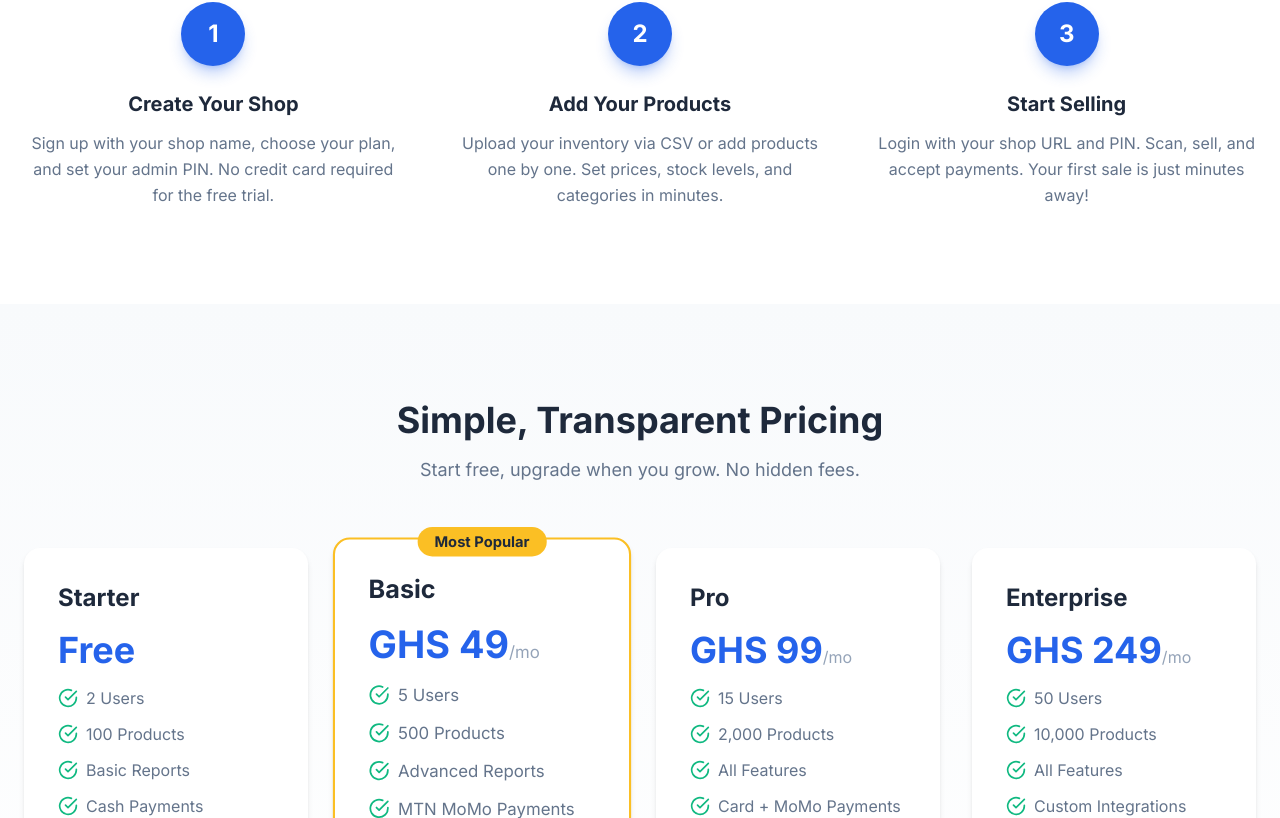
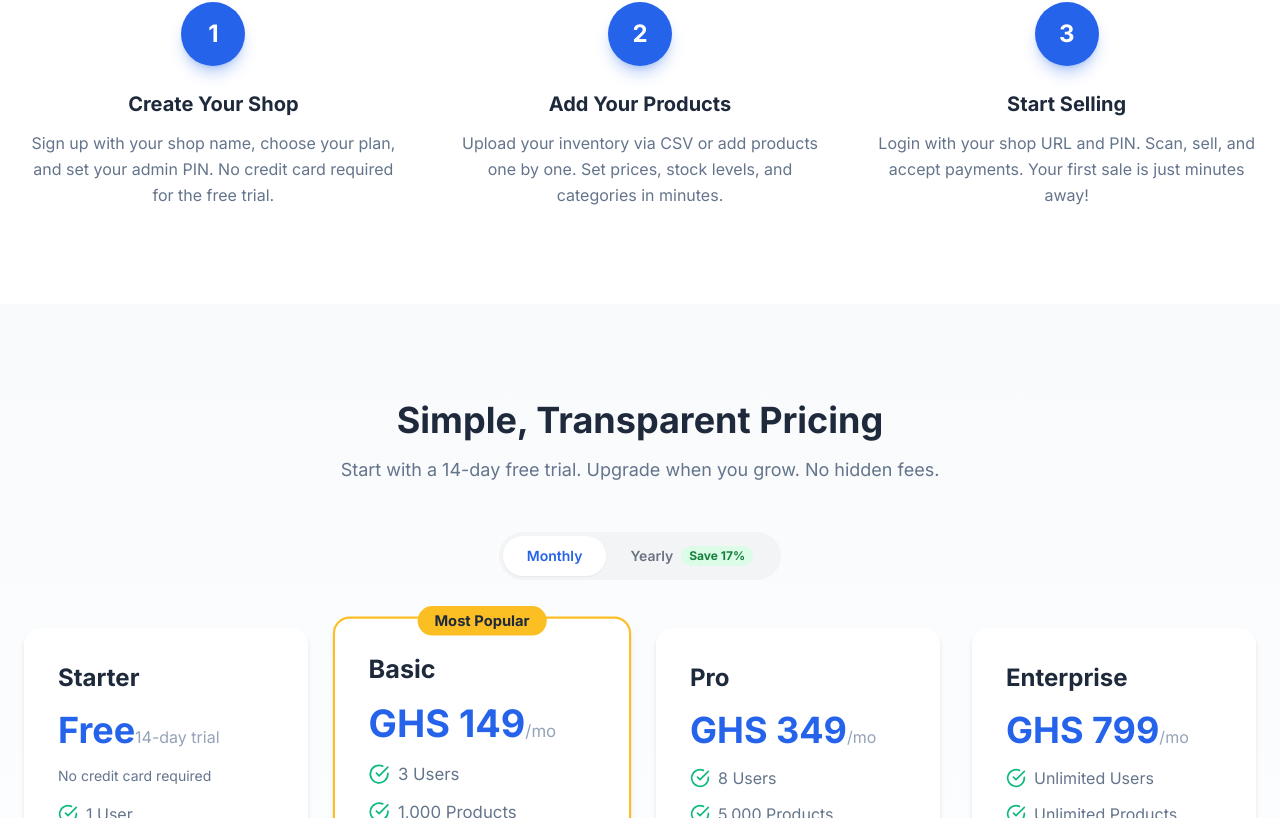
Before and after one commit to gistprintgh97-sketch/wag-pos, a React (Vite) app in the folder frontend/: page / in a window 1280 px wide. Shown: the part 1982-2800 px from the top of the page. Built offline with nearby package versions, Linux system fonts and the light colour scheme.

Commit message:
feat: update pricing to value-based model with yearly/monthly toggle

```diff
--- a/frontend/src/pages/LandingPage.jsx
+++ b/frontend/src/pages/LandingPage.jsx
@@ -4,14 +4,16 @@ import {
   ShoppingBag, Shield, Zap, Globe, CheckCircle,
   Star, ChevronDown, ArrowRight, BarChart3,
   Boxes, Smartphone, PieChart, Users, Receipt,
-  Rocket, PlayCircle, Phone, MessageCircle
+  Rocket, PlayCircle, Phone, MessageCircle, ToggleLeft, ToggleRight
 } from 'lucide-react';
 import { useState, useEffect } from 'react';
+import WhatsAppSupport from '../components/WhatsAppSupport';
 
 export default function LandingPage() {
   const navigate = useNavigate();
   const [activeFaq, setActiveFaq] = useState(0);
   const [scrolled, setScrolled] = useState(false);
+  const [isYearly, setIsYearly] = useState(false);
 
   useEffect(() => {
     const handleScroll = () => setScrolled(window.scrollY > 50);
@@ -35,10 +37,46 @@ export default function LandingPage() {
   ];
 
   const pricing = [
-    { name: "Starter", price: "Free", period: "", features: ["2 Users", "100 Products", "Basic Reports", "Cash Payments", "Email Support"], popular: false, cta: "Get Started" },
-    { name: "Basic", price: "GHS 49", period: "/mo", features: ["5 Users", "500 Products", "Advanced Reports", "MTN MoMo Payments", "Priority Support"], popular: true, cta: "Start Free Trial" },
-    { name: "Pro", price: "GHS 99", period: "/mo", features: ["15 Users", "2,000 Products", "All Features", "Card + MoMo Payments", "24/7 Support"], popular: false, cta: "Start Free Trial" },
-    { name: "Enterprise", price: "GHS 249", period: "/mo", features: ["50 Users", "10,000 Products", "All Features", "Custom Integrations", "Dedicated Manager"], popular: false, cta: "Contact Sales" },
+    {
+      name: "Starter",
+      monthlyPrice: 0,
+      displayPrice: "Free",
+      period: "14-day trial",
+      yearlyPrice: 0,
+      features: ["1 User", "200 Products", "Basic Reports", "MTN MoMo", "Email Support"],
+      popular: false,
+      cta: "Start Free Trial"
+    },
+    {
+      name: "Basic",
+      monthlyPrice: 149,
+      displayPrice: "GHS 149",
+      period: "/mo",
+      yearlyPrice: 1490,
+      features: ["3 Users", "1,000 Products", "Advanced Reports", "MTN MoMo + Cards", "Priority Support"],
+      popular: true,
+      cta: "Start Free Trial"
+    },
+    {
+      name: "Pro",
+      monthlyPrice: 349,
+      displayPrice: "GHS 349",
+      period: "/mo",
+      yearlyPrice: 3490,
+      features: ["8 Users", "5,000 Products", "All Features", "Offline Mode", "24/7 Support"],
+      popular: false,
+      cta: "Start Free Trial"
+    },
+    {
+      name: "Enterprise",
+      monthlyPrice: 799,
+      displayPrice: "GHS 799",
+      period: "/mo",
+      yearlyPrice: 7990,
+      features: ["Unlimited Users", "Unlimited Products", "Multi-branch", "API Access", "Dedicated Manager"],
+      popular: false,
+      cta: "Contact Sales"
+    },
   ];
 
   const testimonials = [
@@ -48,7 +86,7 @@ export default function LandingPage() {
   ];
 
   const faqs = [
-    { q: "Is WAG POS really free to start?", a: "Yes! Our Starter plan is completely free forever. You get 2 users, 100 products, and basic reports. No credit card required. Upgrade only when you need more features." },
+    { q: "Is WAG POS really free to start?", a: "Yes! Start with a 14-day free trial on any plan. No credit card required. After the trial, choose the plan that fits your business. Upgrade or downgrade anytime." },
     { q: "Can I accept MTN Mobile Money payments?", a: "Absolutely! WAG POS integrates with Paystack to accept MTN MoMo, Vodafone Cash, AirtelTigo Money, and all major bank cards. Payments settle directly to your Ghanaian bank account." },
     { q: "Do I need special hardware?", a: "No! WAG POS works on any device with a browser — laptop, tablet, or even your phone. For the best experience, we recommend a tablet or touchscreen monitor at your checkout counter." },
     { q: "Is my data secure?", a: "Yes! We use bank-grade SSL encryption, JWT authentication, rate limiting, and input validation. Your data is stored on secure PostgreSQL databases with automated backups." },
@@ -194,20 +232,57 @@ export default function LandingPage() {
       {/* Pricing */}
       <section id="pricing" className="py-24 bg-gradient-to-b from-slate-50 to-white">
         <div className="max-w-7xl mx-auto px-6">
-          <div className="text-center max-w-2xl mx-auto mb-16">
+          <div className="text-center max-w-2xl mx-auto mb-12">
             <h2 className="text-4xl font-extrabold text-slate-800 mb-4">Simple, Transparent Pricing</h2>
-            <p className="text-slate-500 text-lg">Start free, upgrade when you grow. No hidden fees.</p>
+            <p className="text-slate-500 text-lg">Start with a 14-day free trial. Upgrade when you grow. No hidden fees.</p>
           </div>
+
+          {/* Billing Toggle */}
+          <div className="flex justify-center mb-12">
+            <div className="bg-gray-100 rounded-full p-1 flex items-center">
+              <button
+                onClick={() => setIsYearly(false)}
+                className={`px-6 py-2.5 rounded-full text-sm font-semibold transition-all ${
+                  !isYearly ? 'bg-white text-blue-600 shadow-sm' : 'text-gray-500 hover:text-gray-700'
+                }`}
+              >
+                Monthly
+              </button>
+              <button
+                onClick={() => setIsYearly(true)}
+                className={`px-6 py-2.5 rounded-full text-sm font-semibold transition-all flex items-center gap-2 ${
+                  isYearly ? 'bg-white text-blue-600 shadow-sm' : 'text-gray-500 hover:text-gray-700'
+                }`}
+              >
+                Yearly
+                <span className="bg-green-100 text-green-700 text-xs px-2 py-0.5 rounded-full font-bold">Save 17%</span>
+              </button>
+            </div>
+          </div>
+
           <div className="grid md:grid-cols-2 lg:grid-cols-4 gap-8">
             {pricing.map((plan, i) => (
-              <div key={i} className={`bg-white rounded-2xl p-8 shadow-md transition-all hover:-translate-y-1 hover:shadow-xl border-2 ${plan.popular ? 'border-amber-400 scale-105' : 'border-transparent hover:border-blue-200'}`}>
+              <div key={i} className={`bg-white rounded-2xl p-8 shadow-md transition-all hover:-translate-y-1 hover:shadow-xl border-2 relative ${plan.popular ? 'border-amber-400 scale-105' : 'border-transparent hover:border-blue-200'}`}>
                 {plan.popular && (
                   <span className="absolute -top-3 left-1/2 -translate-x-1/2 bg-amber-400 text-slate-800 px-4 py-1 rounded-full text-sm font-bold">Most Popular</span>
                 )}
                 <h3 className="text-2xl font-bold mb-2">{plan.name}</h3>
-                <div className="text-4xl font-black text-blue-600 my-4">
-                  {plan.price}<span className="text-base text-slate-400 font-normal">{plan.period}</span>
+                <div className="my-4">
+                  <span className="text-4xl font-black text-blue-600">
+                    {isYearly && plan.yearlyPrice > 0 ? `GHS ${plan.yearlyPrice.toLocaleString()}` : plan.displayPrice}
+                  </span>
+                  <span className="text-base text-slate-400 font-normal">
+                    {isYearly && plan.yearlyPrice > 0 ? '/yr' : plan.period}
+                  </span>
                 </div>
+                {isYearly && plan.yearlyPrice > 0 && (
+                  <p className="text-sm text-green-600 font-medium mb-4">
+                    Save GHS {(plan.monthlyPrice * 12 - plan.yearlyPrice).toLocaleString()} vs monthly
+                  </p>
+                )}
+                {plan.monthlyPrice === 0 && !isYearly && (
+                  <p className="text-sm text-slate-500 mb-4">No credit card required</p>
+                )}
                 <ul className="space-y-3 mb-8">
                   {plan.features.map((f, j) => (
                     <li key={j} className="flex items-center gap-2 text-slate-500">
@@ -228,6 +303,16 @@ export default function LandingPage() {
                 </button>
               </div>
             ))}
+          </div>
+
+          {/* Enterprise CTA */}
+          <div className="mt-12 text-center">
+            <p className="text-slate-500">
+              Need a custom plan?{' '}
+              <button onClick={() => window.location.href = 'mailto:sales@wagpos.com'} className="text-blue-600 font-semibold hover:text-blue-700">
+                Contact our sales team →
+              </button>
+            </p>
           </div>
         </div>
       </section>
@@ -296,6 +381,7 @@ export default function LandingPage() {
             <Rocket className="w-5 h-5" />
             Start Your Free Trial Now
           </button>
+          <p className="text-sm text-blue-200 mt-4">14-day free trial • No credit card required</p>
         </div>
       </section>
 
@@ -349,6 +435,9 @@ export default function LandingPage() {
           <p>&copy; 2026 WAG POS. Built with ❤️ in Ghana. All rights reserved.</p>
         </div>
       </footer>
+
+      {/* WhatsApp Support Widget */}
+      <WhatsAppSupport />
     </div>
   );
 }
```
